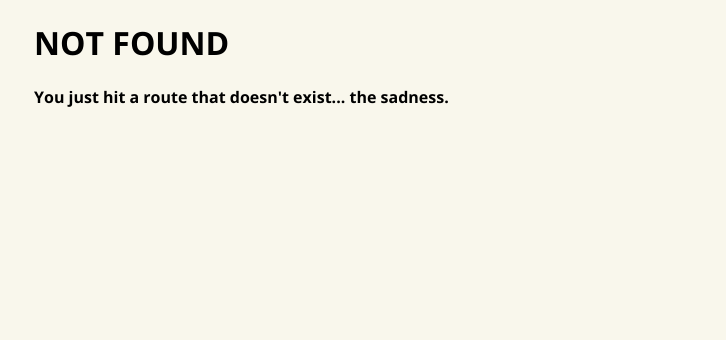
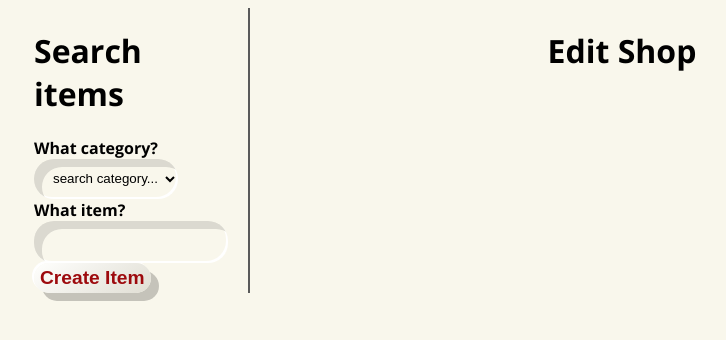
Before and after one commit to scott-gr/dndshop, a Gatsby site: page /editshop in a window 1280 px wide. Before the commit this address had no page. Shown: the whole page, without its empty margins (126-852 px from the left). Built offline with nearby package versions, Linux system fonts and the light colour scheme; Gatsby itself is replaced by a stand-in of ours.

Commit message:
collapse div working

```diff
--- a/src/components/create-item/create-item.js
+++ b/src/components/create-item/create-item.js
@@ -1,17 +1,39 @@
 import { Link } from "gatsby";
-import Layout from "../layout";
 import React, { Component } from "react";
 import styles from "./create-item.module.css";
 
 class CreateItem extends Component {
 	state = {
 		itemName: "",
-		itemType: "",
+		itemCategory: "",
+		itemDescription: "",
+		reqAttunement: "",
+		itemPrice: "",
 	};
+
+	constructor(props) {
+		super(props);
+		this.state = {
+			open: false,
+		};
+		this.togglePanel = this.togglePanel.bind(this);
+	}
+	togglePanel(e) {
+		this.setState({ open: !this.state.open });
+	}
 
 	render() {
 		return (
-
+			<div>
+				<button
+					onClick={e => this.togglePanel(e)}
+					className={styles.collapsebutton}
+				>
+					{this.props.title}Create Item
+				</button>
+				{this.state.open ? (
+					<div className={styles.collapsecontent}>
+						{this.props.children}
 						<form>
 							<h2>Create New Item</h2>
 							<label>
@@ -19,7 +41,13 @@ class CreateItem extends Component {
 								<input type="text" name="itemName" />
 							</label>
 							<label for="itemCategory">What category?</label>
-				<select value={this.state.value} onChange={this.handleChange} id="itemCategory" name="itemCategory">
+							<select
+								value={this.state.value}
+								onBlur={this.handleChange}
+								id="itemCategory"
+								name="itemCategory"
+							>
+								<option>choose category</option>
 								<option value="armor">armor</option>
 								<option value="weapon">weapon</option>
 								<option value="tool">tool</option>
@@ -29,16 +57,36 @@ class CreateItem extends Component {
 								<option value="expense">expense</option>
 								<option value="other">other</option>
 							</select>
-        <textarea name="itemDescription" value={this.state.itemDescription} onChange={this.handleChange} rows="8" cols="30">This item protects you from mosquitos.</textarea>
-				<label id="reqAttunementLabel">Requires Attunement?</label>
-        <select value={this.state.value} onChange={this.handleChange} id="reqAttunement" name="reqAttunement">
+							<textarea
+								name="itemDescription"
+								value={this.state.itemDescription}
+								onBlur={this.handleChange}
+								rows="8"
+								cols="30"
+							>
+								This item protects you from mosquitos.
+							</textarea>
+							<label id="reqAttunementLabel" for="reqAttunement">
+								Requires Attunement?
+							</label>
+							<select
+								value={this.state.value}
+								onBlur={this.handleChange}
+								id="reqAttunement"
+								name="reqAttunement"
+							>
 								<option value="yes">yes</option>
 								<option value="no">no</option>
-          <option value="yesSpecific">yes, by a...</option>
 							</select>
-        <input type="text" name="specificAttune" id="specific-attune" />
+							<label>
+								Price
+								<input type="number" name="itemPrice" />
+							</label>
 							<button type="submit">Create Item</button>
 						</form>
+					</div>
+				) : null}
+			</div>
 		);
 	}
 }
--- a/src/components/create-item/create-item.module.css
+++ b/src/components/create-item/create-item.module.css
@@ -1,7 +1,11 @@
 #reqAttunement {
-  width: 120px;
+	width: 120px;
 }
 
-#specific-attune {
-  width: 400px;
+.collapsebutton {
+
 }
+
+.collapsecontent {
+
+}
--- /dev/null
+++ b/src/components/search-item/search-item.js
@@ -0,0 +1,42 @@
+import { Link } from "gatsby";
+import Layout from "../layout";
+import React, { Component } from "react";
+import styles from "./search-item.module.css";
+
+class SearchItem extends Component {
+  state = {
+    itemName: "",
+    searchCategory:"",
+    itemSearched:"",
+  };
+
+	render() {
+		return (
+			<div>
+				<h1>Search items</h1>
+				<label for="searchCategory">What category?</label>
+				<select
+					value={this.state.value}
+					onChange={this.handleChange}
+					id="searchCategory"
+					name="searchCategory"
+				>
+					<option>search category...</option>
+					<option value="armor">armor</option>
+					<option value="weapon">weapon</option>
+					<option value="tool">tool</option>
+					<option value="magic-item">magic item</option>
+					<option value="gear">gear</option>
+					<option value="mount-vehicle">mounts & vehicles</option>
+					<option value="expense">expense</option>
+				</select>
+				<label>
+					What item?
+					<input type="text" name="itemSearched" />
+				</label>
+			</div>
+		);
+	}
+}
+
+export default SearchItem;
--- /dev/null
+++ b/src/pages/editshop.js
@@ -0,0 +1,25 @@
+import React from "react";
+import { Link } from "gatsby";
+import Layout from "../components/layout";
+import SEO from "../components/seo";
+import styles from "./editshop.module.css";
+import SearchItem from "../components/search-item/search-item.js";
+import CreateItem from "../components/create-item/create-item.js";
+
+
+const EditShopPage = () => (
+	<Layout>
+		<SEO title="Edit Shop" />
+		<div className={styles.newitemcontainer}>
+			<div className={styles.newitemcolumn}>
+        <SearchItem />
+        <CreateItem />
+      </div>
+			<div className={styles.editshopcolumn}>
+        <h1 id={styles.editshopheader}>Edit Shop</h1>
+      </div>
+		</div>
+	</Layout>
+);
+
+export default EditShopPage;
--- /dev/null
+++ b/src/pages/editshop.module.css
@@ -0,0 +1,22 @@
+.newitemcontainer {
+	display: grid;
+	grid-template-columns: repeat(5, 1fr);
+	grid-template-rows: repeat(5, 1fr);
+	grid-column-gap: 0px;
+	grid-row-gap: 0px;
+}
+
+.newitemcolumn {
+  grid-area: 1 / 1 / 6 / 2;
+  border-right: 2px solid var(--grey);
+  float: left;
+  padding-right: 20px;
+}
+
+.editshopcolumn {
+  grid-area: 1 / 2 / 6 / 6;
+}
+
+#editshopheader {
+  text-align: center;
+}
```
Also changed, not shown: src/components/search-item/search-item.module.css (added). Lines whose indentation alone changed are shown as unchanged.
